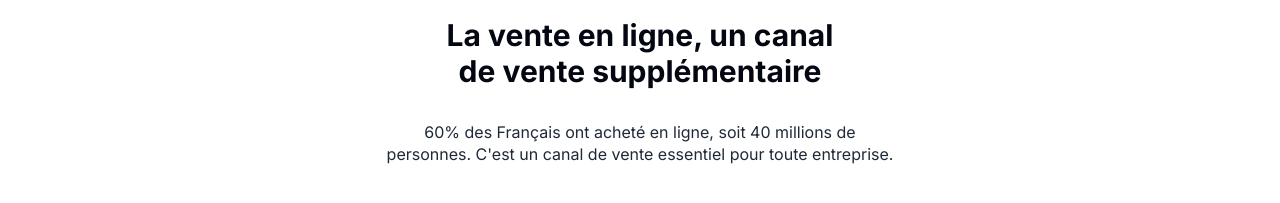
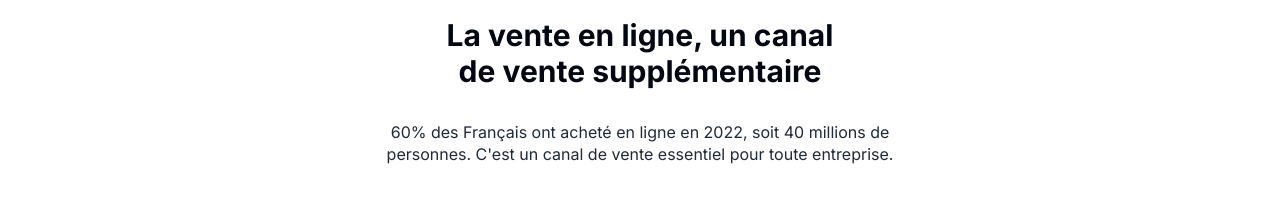
Before and after one commit to TotomInc/tcaweb, a Next.js app: page /sites-ecommerces in a window 1280 px wide. Shown: the part 860-1063 px from the top of the page. Built offline with nearby package versions, Linux system fonts and the light colour scheme.

Commit message:
fix(page): typo

```diff
--- a/app/sites-ecommerces/page.tsx
+++ b/app/sites-ecommerces/page.tsx
@@ -57,7 +57,7 @@ export default function Page() {
       <Features
         className="mt-24 pb-24"
         title="La vente en ligne, un canal de vente supplémentaire"
-        description="60% des Français ont acheté en ligne, soit 40 millions de personnes. C'est un canal de vente essentiel pour toute entreprise."
+        description="60% des Français ont acheté en ligne en 2022, soit 40 millions de personnes. C'est un canal de vente essentiel pour toute entreprise."
         features={[
           {
             title: "Augmentez vos ventes",
```
